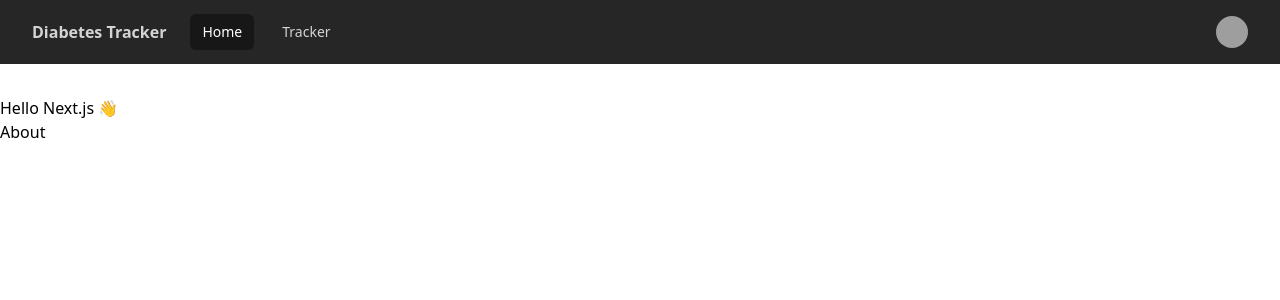
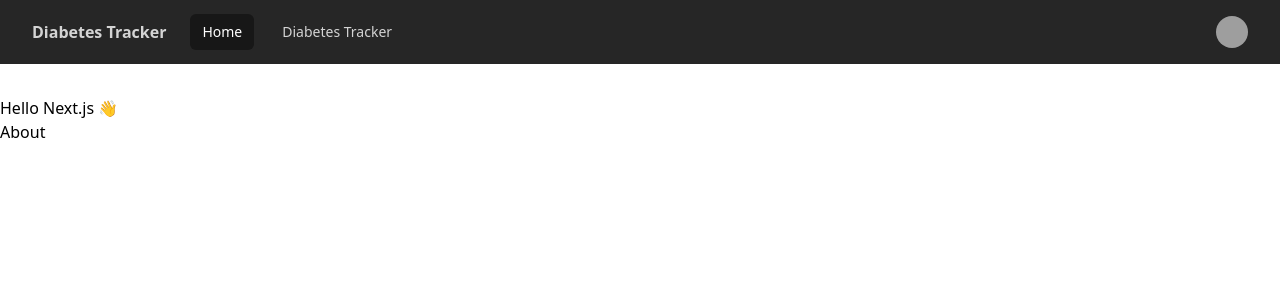
Before and after one commit to Drathal/diabetes, a Next.js app: page / in a window 1280 px wide. Shown: the top 300 px of the page. Built offline with nearby package versions, Linux system fonts and the light colour scheme; grey boxes are pictures that could not be loaded.

Commit message:
feat: highlight current route in menu

```diff
--- a/src/components/Layout.tsx
+++ b/src/components/elements/Layout.tsx
@@ -1,4 +1,5 @@
 import { ReactNode, FC } from 'react'
+import { useRouter } from 'next/router'
 import Head from 'next/head'
 
 import AppMenu from '@/elements/AppMenu'
@@ -6,12 +7,17 @@ import Menu from '@/elements/Menu'
 import MenuItem from '@/elements/MenuItem'
 
 const navigation = [
-  { name: 'Home', href: '/', current: true },
-  { name: 'Tracker', href: '/diabetes', current: false }
+  { name: 'Home', href: '/', current: false },
+  { name: 'Diabetes Tracker', href: '/diabetes', current: false }
 ]
+type Navigation = typeof navigation[0]
+
+const setCurrentNav = (currentNav: string) => (entry: Navigation) => {
+  const current = entry.href === currentNav ? true : false
+  return { ...entry, current }
+}
 
 type Props = {
-  children?: ReactNode
   title?: string
 }
 
@@ -19,6 +25,9 @@ const Layout: FC<Props> = ({
   children,
   title = 'This is the default title'
 }) => {
+  const router = useRouter()
+  const navWithCurrent = navigation.map(setCurrentNav(router.pathname))
+
   return (
     <>
       <Head>
@@ -27,7 +36,7 @@ const Layout: FC<Props> = ({
         <meta name="viewport" content="initial-scale=1.0, width=device-width" />
       </Head>
 
-      <AppMenu title={'Diabetes Tracker'} navigation={navigation}>
+      <AppMenu title={'Diabetes Tracker'} navigation={navWithCurrent}>
         <Menu
           srText="Open user menu"
           imageUrl={
--- a/src/pages/_app.tsx
+++ b/src/pages/_app.tsx
@@ -3,7 +3,6 @@ import { AppProps } from 'next/app'
 import { QueryClient, QueryClientProvider } from 'react-query'
 import { Hydrate } from 'react-query/hydration'
 
-// import useLoadingIndicator from '@/hooks/useLoadingIndicator'
 import '@/styles/globals.css'
 
 const App: FC<AppProps> = ({ Component, pageProps }) => {
@@ -11,7 +10,6 @@ const App: FC<AppProps> = ({ Component, pageProps }) => {
   if (!queryClientRef.current) {
     queryClientRef.current = new QueryClient()
   }
-  // const [loading] = useLoadingIndicator()
 
   return (
     <QueryClientProvider client={queryClientRef.current}>
--- a/src/pages/diabetes/index.tsx
+++ b/src/pages/diabetes/index.tsx
@@ -1,7 +1,7 @@
 import { FC } from 'react'
 import { useQuery } from 'react-query'
 
-import Layout from '@/components/Layout'
+import Layout from '@/components/elements/Layout'
 import DiabetesList from '@/components/DiabetesList'
 import { DiabetesData } from '@/lib/fetchSheet'
 
@@ -14,9 +14,9 @@ const Diabetes: FC = () => {
   const sheetData = data || { rowCount: 0, rows: [] }
 
   return (
-    <Layout title="Diabetes Data">
-      {isLoading && <div>isloading</div>}
-      {error && <div>error</div>}
+    <Layout title="Diabetes Tracker">
+      {isLoading && <div>fetching Diabetes Data from Google Sheets</div>}
+      {error && <div>error while Fetching Data</div>}
       <DiabetesList {...sheetData} />
     </Layout>
   )
--- a/src/pages/index.tsx
+++ b/src/pages/index.tsx
@@ -1,10 +1,10 @@
 import { FC } from 'react'
 import Link from 'next/link'
 
-import Layout from '@/components/Layout'
+import Layout from '@/components/elements/Layout'
 
 const IndexPage: FC = () => (
-  <Layout title="Home | Next.js + TypeScript Example">
+  <Layout title="Home">
     <h1>Hello Next.js 👋</h1>
     <p>
       <Link href="/about">
```
